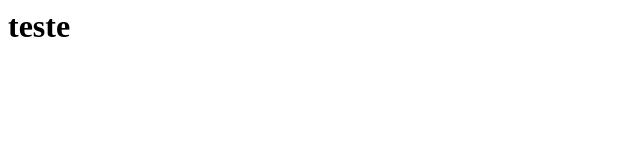
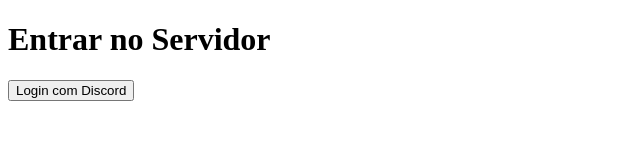
Before and after one commit to Fallendumb44/Fallendumb44.github.io, a plain HTML site: page index.html in a window 1280 px wide. Shown: the whole page, without its empty margins (0-640 px from the left). Drawn offline with Linux system fonts and the light colour scheme.

Commit message:
Update index.html

```diff
--- a/index.html
+++ b/index.html
@@ -1 +1,19 @@
-<h1>teste</h1>
+<!DOCTYPE html>
+<html lang="en">
+<head>
+    <meta charset="UTF-8">
+    <meta name="viewport" content="width=device-width, initial-scale=1.0">
+    <title>OAuth2 Discord</title>
+</head>
+<body>
+    <h1>Entrar no Servidor</h1>
+    <button onclick="loginWithDiscord()">Login com Discord</button>
+
+    <script>
+        function loginWithDiscord() {
+            // Redirecionar para o servidor Flask onde está o backend
+            window.location.href = 'https://seu-servidor-flask.com/';
+        }
+    </script>
+</body>
+</html>
```
